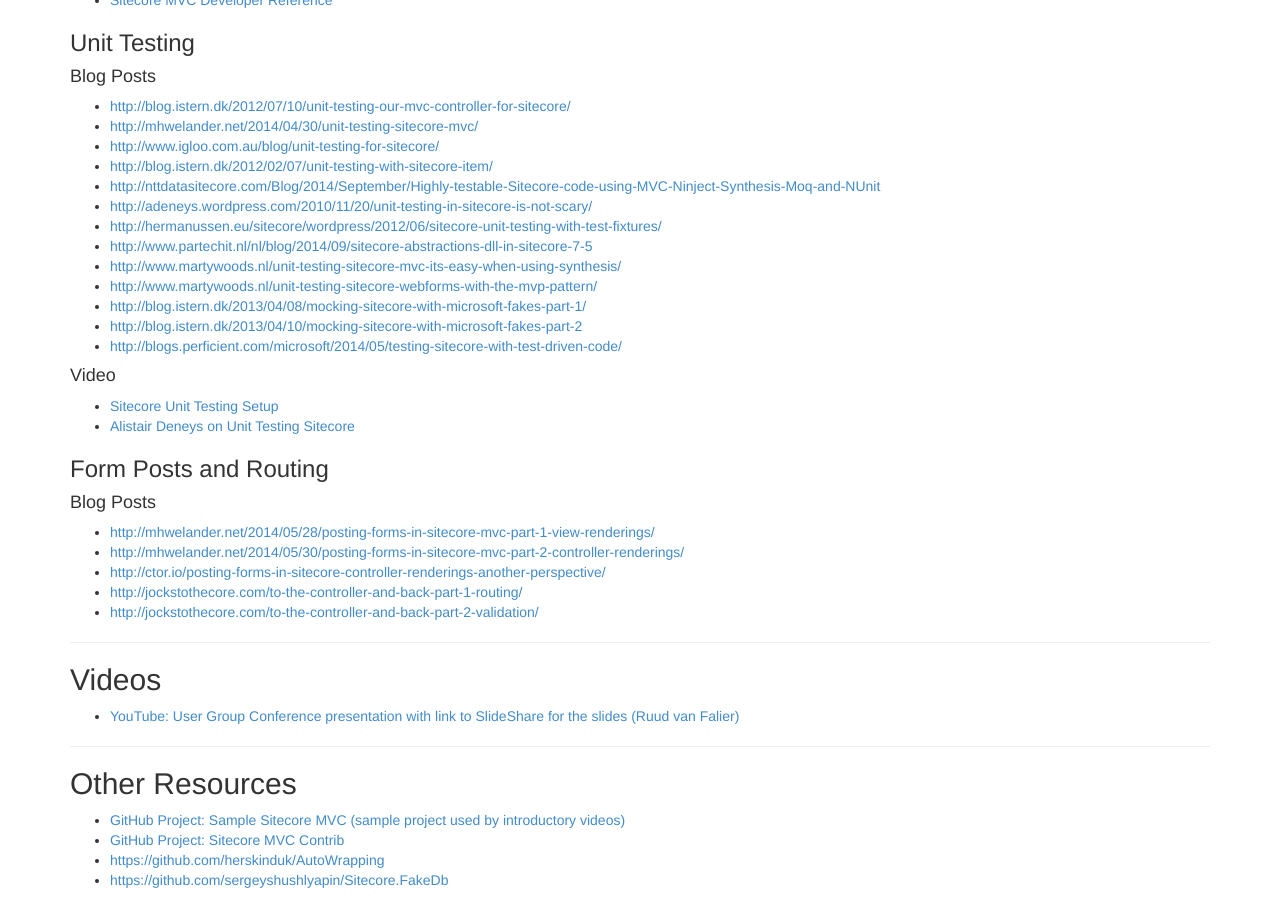
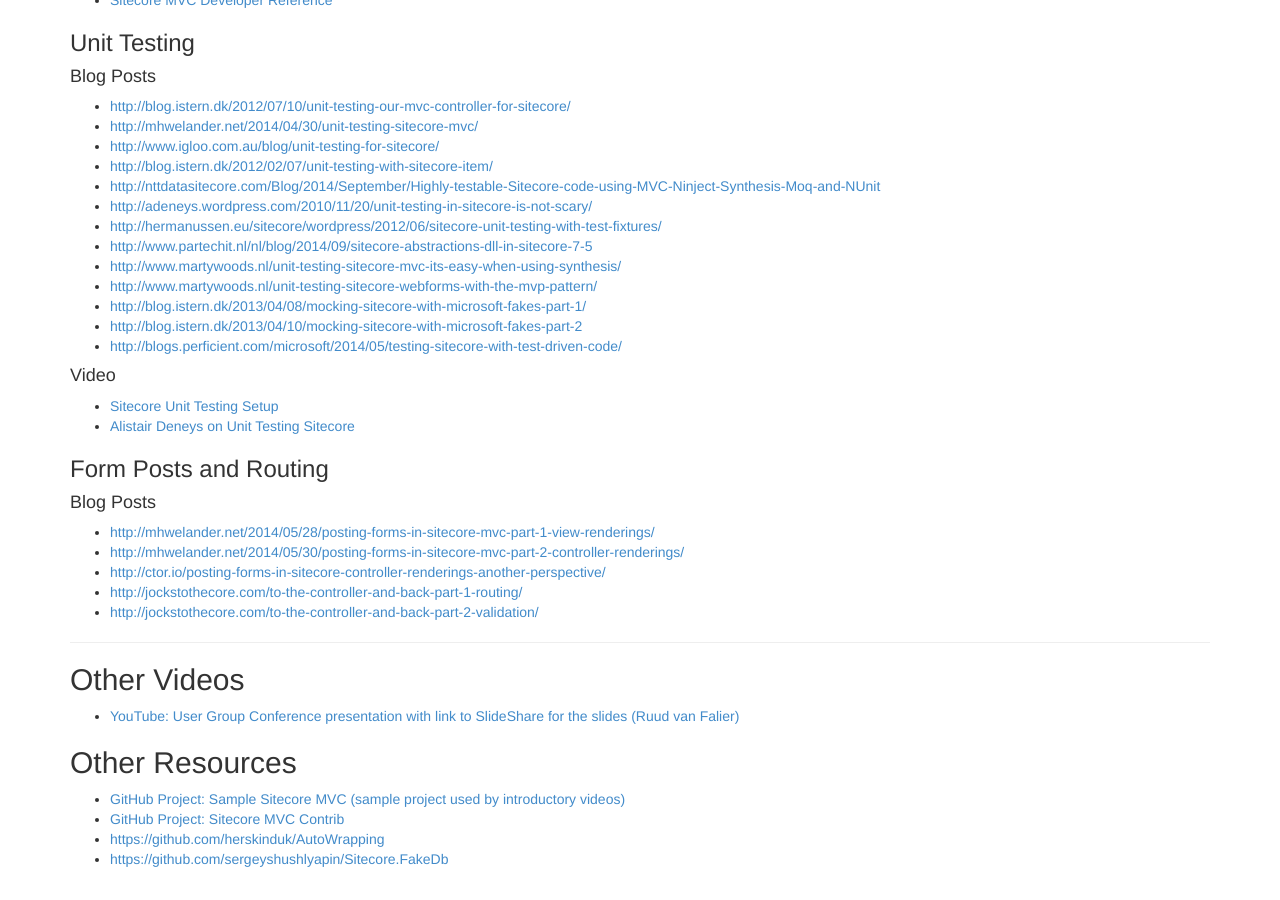
Before and after one commit to Sitecore-Community/docs, a Jekyll site: the page built from documentation/Sitecore MVC/index.md, in a window 1280 px wide and 900 px high, scrolled down 793 px. Built offline with Jekyll 4.4.1, drawn with Linux system fonts in a browser that asks for light colours; nearby versions of some CDN libraries; after the commit the page ends 1672 px from its top, so only the background shows below that.

Commit message:
Modified file using Dillinger

```diff
--- a/documentation/Sitecore MVC/index.md
+++ b/documentation/Sitecore MVC/index.md
@@ -68,10 +68,8 @@
 
 ----------------------
 
-## Videos
+## Other Videos
 * [YouTube: User Group Conference presentation with link to SlideShare for the slides (Ruud van Falier)](https://www.youtube.com/watch?v=vQVBaU5D4yo)
-
-----------------------
 
 ## Other Resources
 * [GitHub Project: Sample Sitecore MVC (sample project used by introductory videos)](https://github.com/Sitecore-Community/sample-sitecore-mvc)
```
